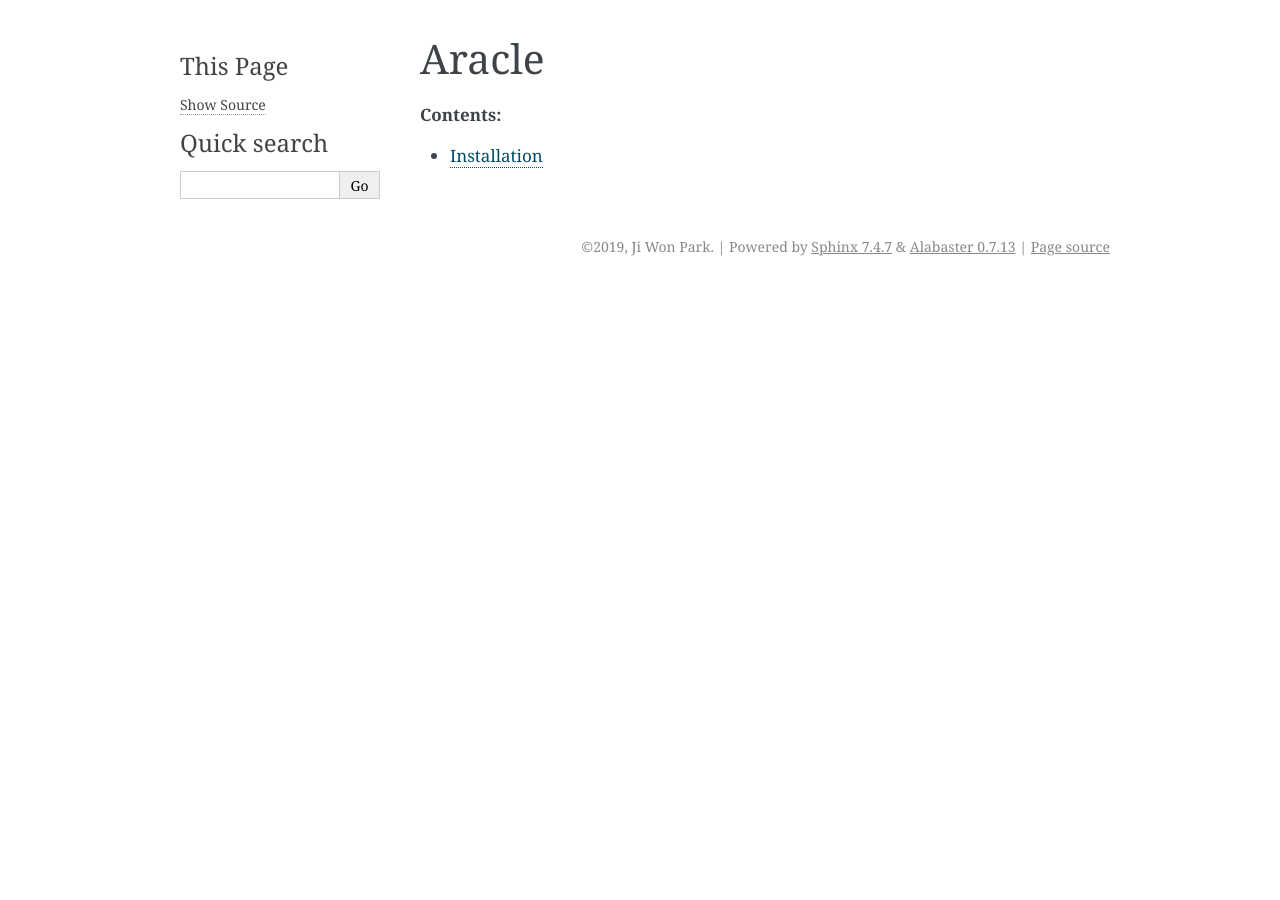
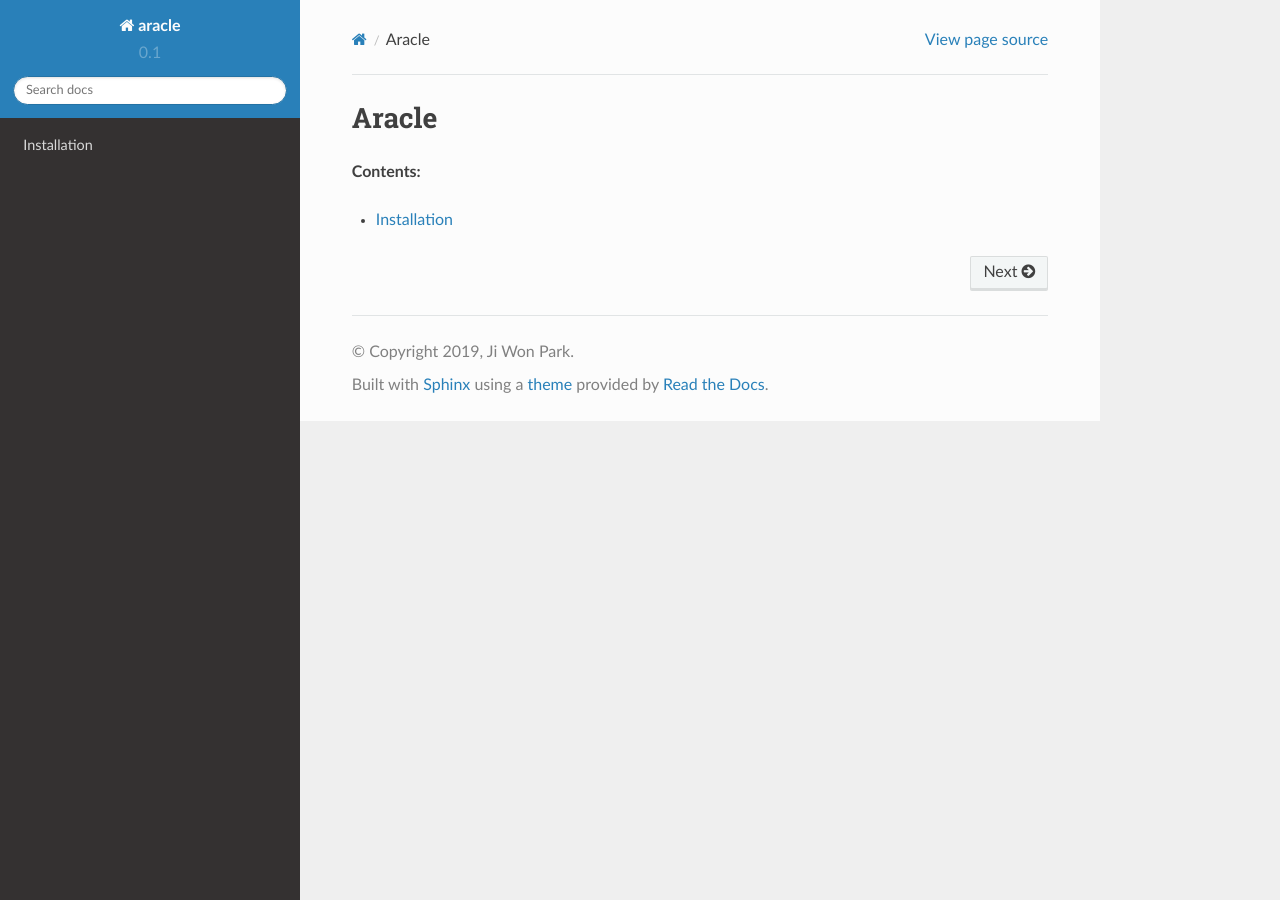
Before and after one commit to jiwoncpark/aracle, a Sphinx documentation site: the page built from docs/index.rst, in a window 1280 px wide. Built offline with Sphinx 7.4.7 and the Read the Docs theme 2.0.0, drawn with Linux system fonts in a browser that asks for light colours.

Commit message:
Change RTD theme

```diff
--- a/docs/conf.py
+++ b/docs/conf.py
@@ -29,6 +29,8 @@ import os
 # Add any Sphinx extension module names here, as strings. They can be
 # extensions coming with Sphinx (named 'sphinx.ext.*') or your custom
 # ones.
+import sphinx_rtd_theme
+
 extensions = [
     'sphinx.ext.autodoc',
     'sphinx.ext.doctest',
@@ -36,6 +38,8 @@ extensions = [
     'sphinx.ext.coverage',
     'sphinx.ext.mathjax',
     'sphinx.ext.viewcode',
+    'sphinx.ext.napoleon',
+    'sphinx_rtd_theme',
 ]
 
 # Add any paths that contain templates here, relative to this directory.
@@ -115,7 +119,7 @@ todo_include_todos = True
 
 # The theme to use for HTML and HTML Help pages.  See the documentation for
 # a list of builtin themes.
-html_theme = 'alabaster'
+html_theme = 'sphinx_rtd_theme'
 
 # Theme options are theme-specific and customize the look and feel of a theme
 # further.  For a list of options available for each theme, see the
```
Also changed, not shown: .readthedocs.yml (added).
